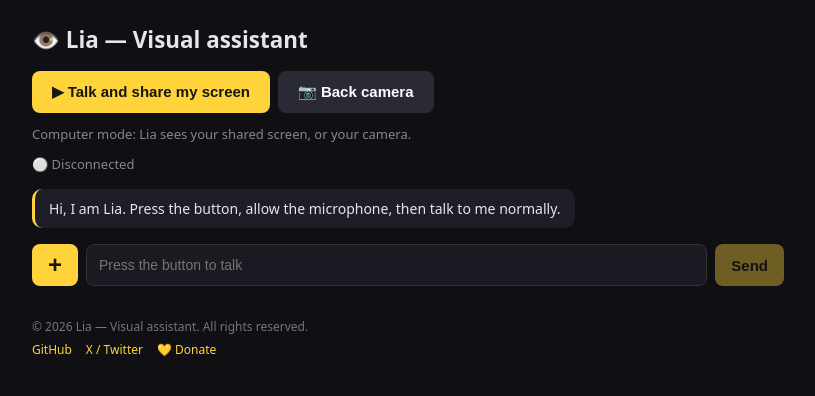
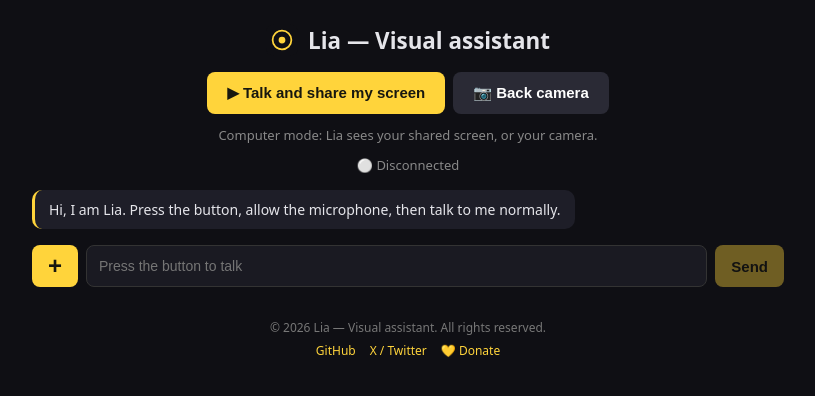
Before and after one commit to moonspiid/lia-screen-assistant, a React (Vite) app: page / in a window 1280 px wide. Both pictures are taken after typing "Sample123" into the empty fields and a click on the button "Save". Shown: the top 396 px of the page, without its empty margins (232-1047 px from the left). Built offline with nearby package versions, Linux system fonts and the light colour scheme.

Commit message:
Center the interface and use the Lia logo instead of the eye emoji

```diff
--- a/src/App.jsx
+++ b/src/App.jsx
@@ -158,7 +158,10 @@ export default function App() {
   if (!apiKey) {
     return (
       <div>
-        <h1>👁️ Lia — Visual assistant</h1>
+        <h1>
+          <img className="logo" src="icon.svg" alt="Lia" />
+          Lia — Visual assistant
+        </h1>
         <p className="status">
           Paste your Gemini key once. It stays in your browser: it is never sent to a
           server and never published.
@@ -179,7 +182,10 @@ export default function App() {
 
   return (
     <div>
-      <h1>👁️ Lia — Visual assistant</h1>
+      <h1>
+        <img className="logo" src="icon.svg" alt="Lia" />
+        Lia — Visual assistant
+      </h1>
       {installEvent && (
         <button className="install" onClick={installLia}>
           📲 Install Lia on the home screen
--- a/src/index.css
+++ b/src/index.css
@@ -5,8 +5,12 @@ body {
   color: #e5e5ea;
   min-height: 100vh;
 }
-#root { max-width: 800px; margin: 0 auto; padding: 24px; display: flex; flex-direction: column; min-height: 100vh; }
-h1 { font-size: 1.4rem; margin-bottom: 16px; }
+#root { max-width: 800px; margin: 0 auto; padding: 24px; display: flex; flex-direction: column; min-height: 100vh; text-align: center; }
+h1 {
+  font-size: 1.4rem; margin-bottom: 16px; display: flex;
+  align-items: center; justify-content: center; gap: 10px; text-align: center;
+}
+h1 .logo { width: 32px; height: 32px; border-radius: 8px; flex: 0 0 auto; display: block; }
 button {
   cursor: pointer; border: none; border-radius: 8px;
   padding: 12px 20px; font-size: 15px; font-weight: 600;
@@ -17,10 +21,10 @@ button.danger { background: #e74c3c; color: #fff; }
 button.camera { background: #2a2a35; color: #fff; }
 button.attach { flex: 0 0 auto; width: 46px; padding: 0; font-size: 24px; line-height: 1; border-radius: 8px; }
 button.install { background: #1e1e28; border: 1px solid #ffd43b; color: #ffd43b; margin-bottom: 12px; font-size: 14px; }
-.actions { display: flex; gap: 8px; flex-wrap: wrap; }
+.actions { display: flex; gap: 8px; flex-wrap: wrap; justify-content: center; }
 button:disabled { opacity: 0.4; cursor: not-allowed; }
 .chat { display: flex; flex-direction: column; gap: 8px; margin-top: 16px; max-height: 400px; overflow-y: auto; }
-.msg { padding: 10px 14px; border-radius: 10px; max-width: 85%; white-space: pre-wrap; font-size: 14px; }
+.msg { padding: 10px 14px; border-radius: 10px; max-width: 85%; white-space: pre-wrap; font-size: 14px; text-align: left; }
 .msg.user { background: #2a2a35; align-self: flex-end; }
 .msg.lia { background: #1e1e28; border-left: 3px solid #ffd43b; align-self: flex-start; }
 .input-row { display: flex; gap: 8px; margin-top: 16px; align-items: stretch; }
@@ -30,12 +34,12 @@ button:disabled { opacity: 0.4; cursor: not-allowed; }
 }
 .input-row > button { flex: 0 0 auto; white-space: nowrap; }
 .input-row button[type="submit"] { padding: 12px 16px; }
-.status { margin-top: 12px; font-size: 13px; color: #888; }
-.error { color: #e74c3c; margin-top: 8px; font-size: 13px; }
+.status { margin-top: 12px; font-size: 13px; color: #888; text-align: center; }
+.error { color: #e74c3c; margin-top: 8px; font-size: 13px; text-align: center; }
 .footer {
   margin-top: auto; padding-top: 32px; font-size: 12px; color: #777;
-  display: flex; flex-direction: column; gap: 6px;
+  display: flex; flex-direction: column; gap: 6px; align-items: center; text-align: center;
 }
-.footer .social { display: flex; gap: 14px; flex-wrap: wrap; }
+.footer .social { display: flex; gap: 14px; flex-wrap: wrap; justify-content: center; }
 .footer a { color: #ffd43b; text-decoration: none; }
 .footer a:hover { text-decoration: underline; }
```
